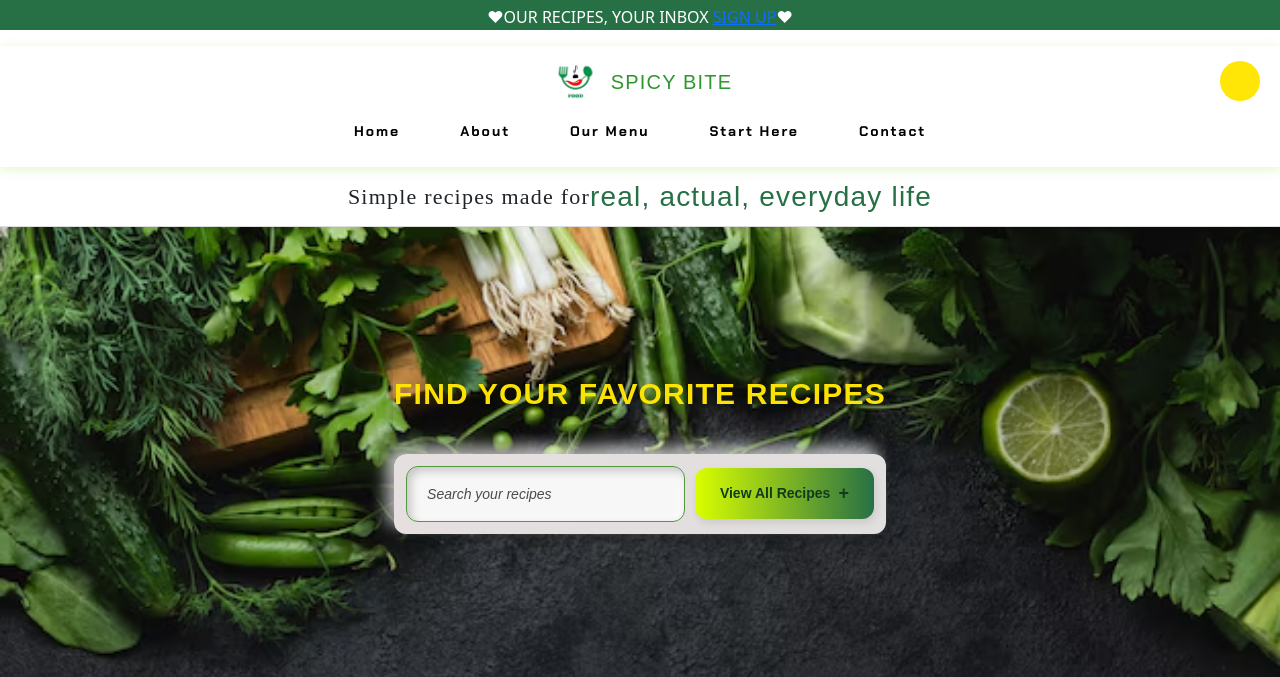
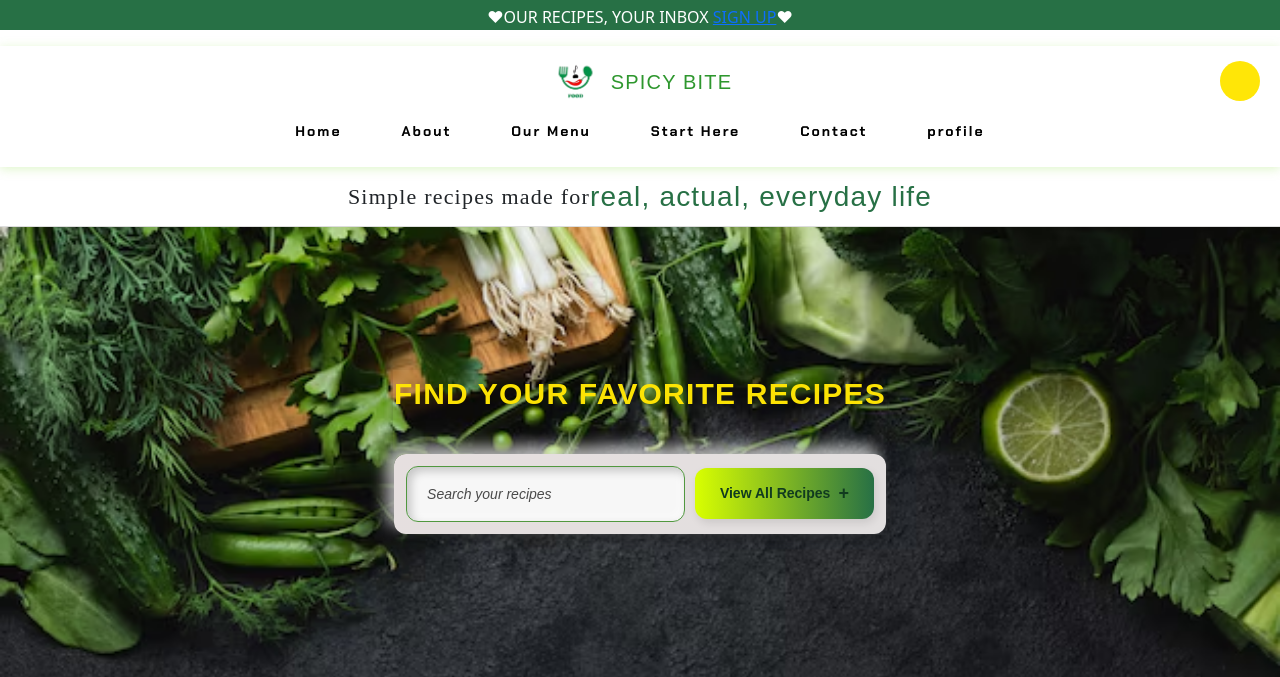
Before and after one commit to ramesha56/project, a plain HTML site: page index.html in a window 1280 px wide. Shown: the top 677 px of the page. Drawn offline with nearby package versions, Linux system fonts and the light colour scheme; no server answers; a web font is replaced by a local one.

Commit message:
Update index.html

```diff
--- a/index.html
+++ b/index.html
@@ -111,6 +111,8 @@
           <li><a href="./Website/menu.html">Our Menu</a></li>
           <li><a href="./Website/starthere.html">Start Here</a></li>
           <li><a href="./Website/starthere.html">Contact</a></li>
+                    <li><a href="./Website/profile.html">profile</a></li>
+
       </ul>
       <div class="hamburger" onclick="toggleMenu()">
           <span></span>
```
